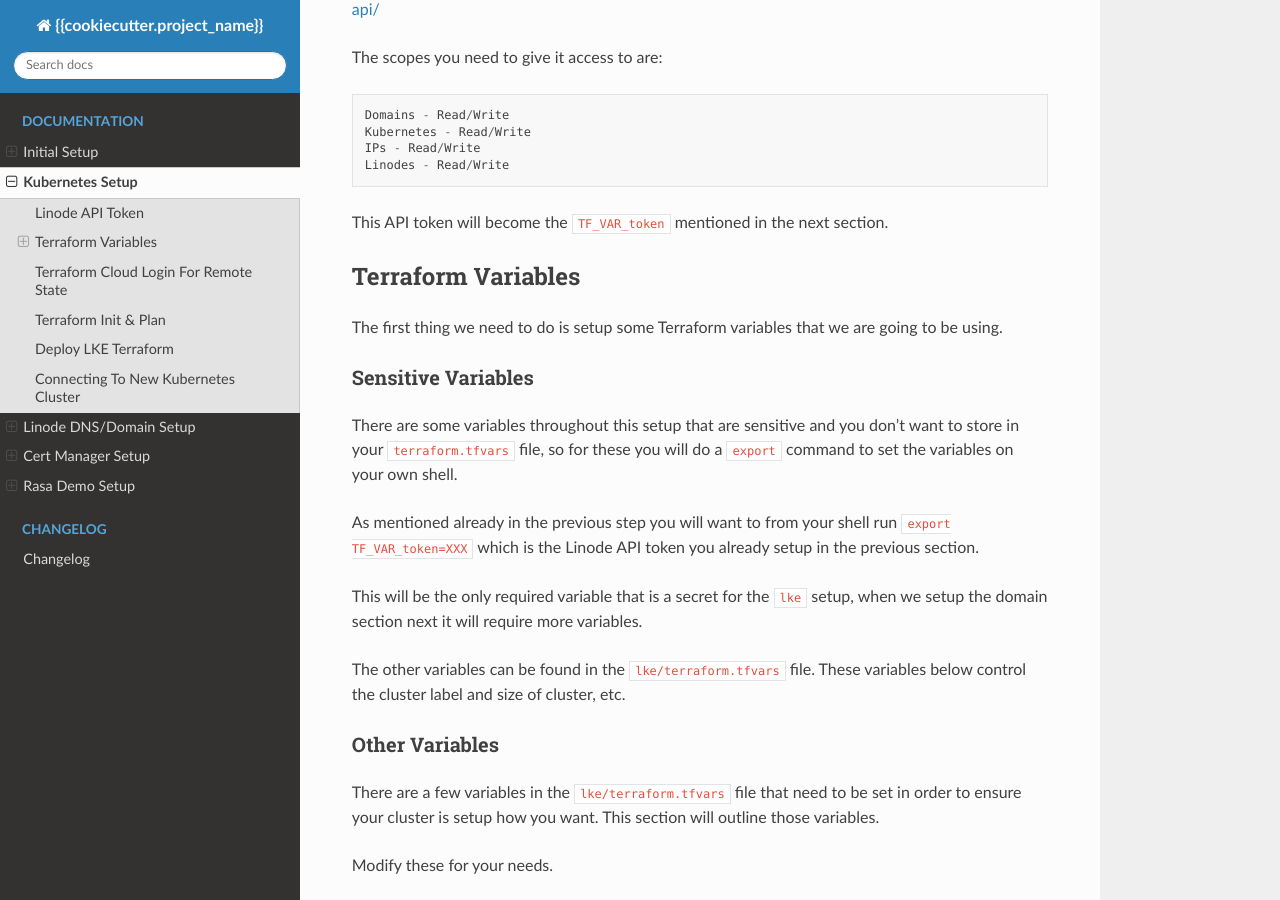
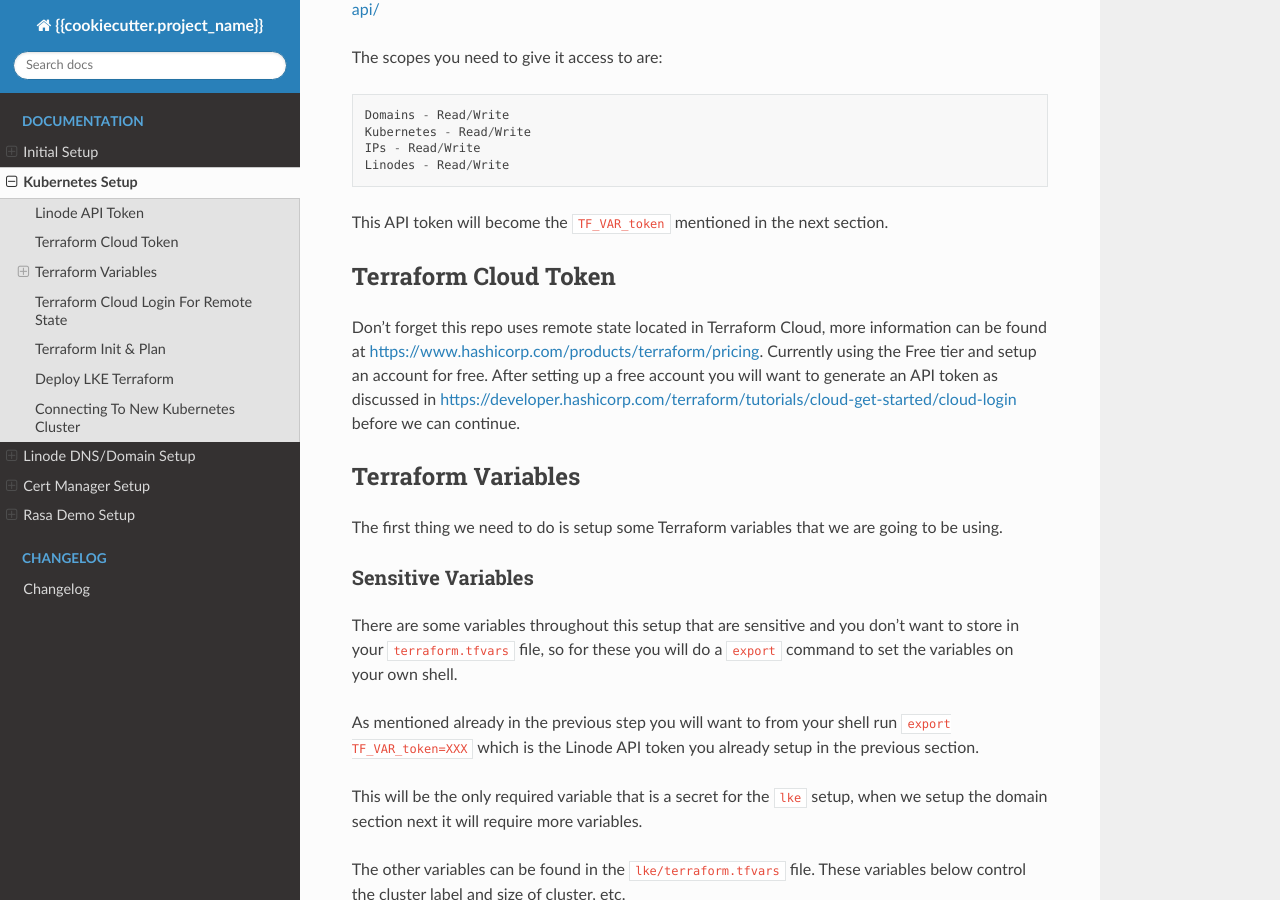
Before and after one commit to DevOps-With-Brian/cookiecutter-linode-tf-lke, a Sphinx documentation site: the page built from {{ cookiecutter.project_name }}/docs/kubernetes_setup.rst, in a window 1280 px wide and 900 px high, scrolled down 339 px. Built offline with Sphinx 7.4.7 and the Read the Docs theme 2.0.0, drawn with Linux system fonts in a browser that asks for light colours; the version number could not be read and is left out.

Commit message:
docs(docs): updating docs

```diff
--- a/{{ cookiecutter.project_name }}/docs/kubernetes_setup.rst
+++ b/{{ cookiecutter.project_name }}/docs/kubernetes_setup.rst
@@ -18,6 +18,12 @@ The scopes you need to give it access to are:
     Linodes - Read/Write
 
 This API token will become the ``TF_VAR_token`` mentioned in the next section.
+
+Terraform Cloud Token
+---------------------
+Don't forget this repo uses remote state located in Terraform Cloud, more information can be found at https://www.hashicorp.com/products/terraform/pricing.
+Currently using the Free tier and setup an account for free.  After setting up a free account you will want to generate an API token as discussed in https://developer.hashicorp.com/terraform/tutorials/cloud-get-started/cloud-login before we can continue.
+
 
 Terraform Variables
 -------------------
```
